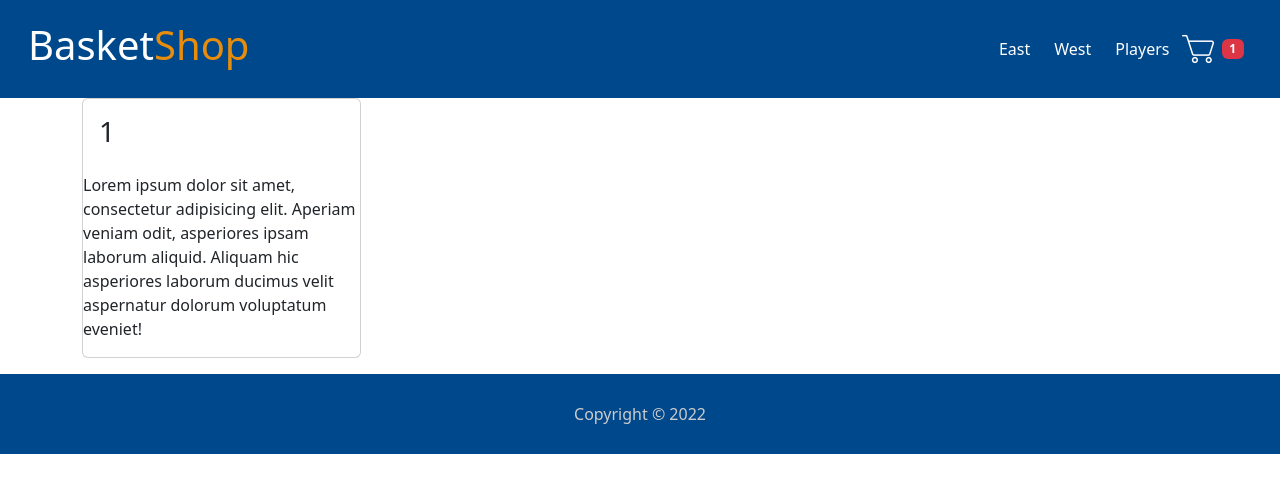
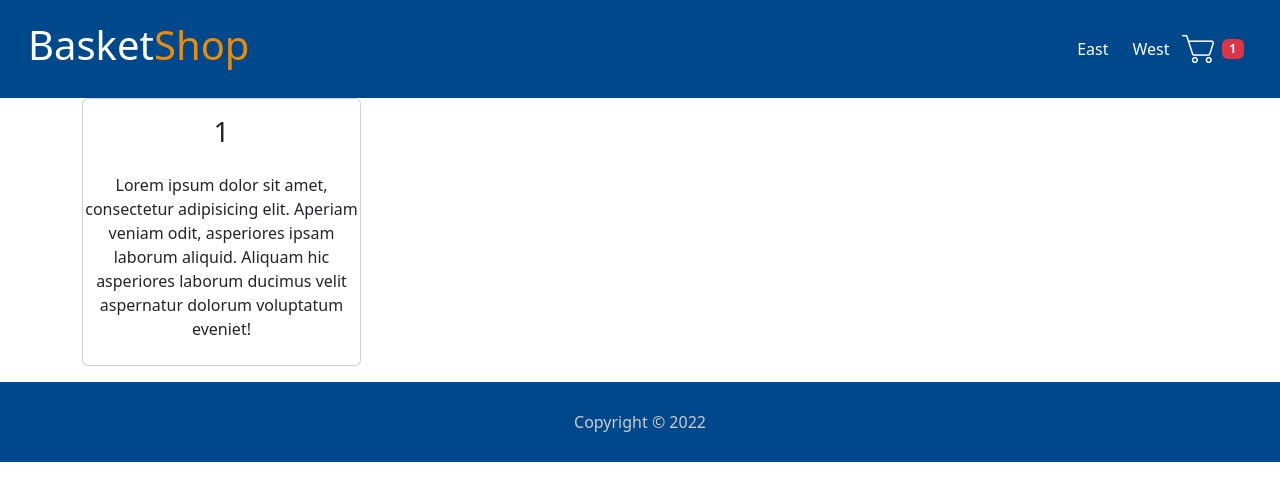
Before and after one commit to Gklerman/bascketshop, a React (Create React App) app: page /item/1 in a window 1280 px wide. Shown: the top 500 px of the page. Built offline with nearby package versions, Linux system fonts and the light colour scheme.

Commit message:
Re-entrega

```diff
--- a/src/components/Item.js
+++ b/src/components/Item.js
@@ -3,28 +3,18 @@ import { Link } from "react-router-dom";
 const Item = ({producto}) => {
 
     return (
-        <div className="col-3">
-            <article key={producto.id} className="card">
+        <div className="col-3 p-2">
+            <article key={producto.id} className="card d-flex justify-content-center align-items-center text-center">
                 <div className="card-body">
                     <h3 className="card-title">{producto.full_name}</h3>
                 </div>
-                <p>{producto.conference}</p>
-                <p>{producto.division}</p>
+                <p className="">Conference: {producto.conference}</p>
+                <p className="pb-3">Division: {producto.division}</p>
 
-                <Link to={`/item/${producto.full_name}`}>Ver más</Link>
+                <Link to={`/item/${producto.full_name}`} className="btn btn-warning mb-2">Info</Link>
             </article>
         </div>
     )
 }
 
 export default Item;
-
-/*
-<p>
-                    <li>{producto.species}</li>
-                    <li>{producto.birth_year}</li>
-                    <li>{producto.homeworld}</li>
-                    <li>{producto.starships}</li>
-                    <li>{producto.vehicles}</li>
-</p>
-*/
--- a/src/components/ItemDetail.js
+++ b/src/components/ItemDetail.js
@@ -5,9 +5,9 @@ const ItemDetail = ({params}) => {
         <div className="col-3">
             <article className="card">
                 <div className="card-body">
-                    <h3 className="card-title">{params}</h3>
+                    <h3 className="card-title text-center">{params}</h3>
                 </div>
-                <p>Lorem ipsum dolor sit amet, consectetur adipisicing elit.
+                <p className="text-center pb-2">Lorem ipsum dolor sit amet, consectetur adipisicing elit.
                 Aperiam veniam odit, asperiores ipsam laborum aliquid.
                 Aliquam hic asperiores laborum ducimus velit aspernatur
                 dolorum voluptatum eveniet!</p>
--- a/src/components/ItemList.js
+++ b/src/components/ItemList.js
@@ -3,7 +3,7 @@ import Item from "./Item";
 const ItemList = ({productos}) => {
 
     return (
-        <div className="row">
+        <div className="row g-1">
             {Array.isArray(productos) ? productos.map((producto) => {
                 return (
                     <Item producto={producto} key={producto.id} />
@@ -15,12 +15,3 @@ const ItemList = ({productos}) => {
 }
 
 export default ItemList;
-
-
-/*{productos.filter(e => e.category === category).map((category, index) => (
-    <div key={index}>
-        <h1>{category.full_name}</h1>
-        <p>{category.conference}</p>
-        <p>{category.division}</p>
-    </div>
-))}*/
--- a/src/components/ItemListContainer.js
+++ b/src/components/ItemListContainer.js
@@ -4,14 +4,9 @@ import { useParams } from "react-router-dom";
 
 const ItemListContainer = () => {
 
-    /* Tambien te falta en el ItemListContainer usar el useParams
-    para poder filtrar por categoría desde el nav. sino siempre
-    te tira el total de los items. */
-
     const [load,setLoad] = useState(false)
     const [productos,setProductos] = useState([])
     const {categoryId} = useParams()
-    console.log(categoryId)
 
     useEffect(() => {
 
@@ -25,29 +20,29 @@ const ItemListContainer = () => {
 
         const pedido = fetch(`https://free-nba.p.rapidapi.com/teams/`, options)
 
-        //const pedido = fetch('https://swapi.dev/api/people/')
-
         pedido
         .then((response) => {
             const productos = response.json()
             return productos
         })
         .then((productos) => {
-            //const filteredCategory = categoryId.filter((category) => category.conference === 'East')
-            setProductos(productos.data)
-            setLoad(true)
+            if(categoryId === undefined) {
+                setProductos(productos.data)
+                setLoad(true)
+            } else {
+                const filteredCategory = productos.data.filter((category) => category.conference === categoryId)
+                setProductos(filteredCategory)
+                setLoad(true)
+            }
+
         })
         .catch((err) => {
             console.error(err)
         });
 
-    },[])
+    },[categoryId])
 
     return (
-
-        /*filteredCategory.map((category) => (
-            <div key={category.conference}>{category.conference}</div>
-        )),*/
 
         <div>
             {load ? 'Productos Cargados' : 'Cargando... '}
--- a/src/components/NavBar.js
+++ b/src/components/NavBar.js
@@ -13,9 +13,8 @@ const NavBar = () => {
                 </button>
                 <div className="collapse navbar-collapse" id="navbarSupportedContent">
                     <ul className="navbar-nav mb-2 ms-auto mb-lg-0 d-flex list-unstyled">
-                        <li className="nav-item m-1 p-2"><Link to={`/category/east`}>East</Link></li>
-                        <li className="nav-item m-1 p-2"><Link to={`/category/west`}>West</Link></li>
-                        <li className="nav-item m-1 p-2"><Link to={`/category/players`}>Players</Link></li>
+                        <li className="nav-item m-1 p-2"><Link to={`/category/East`}>East</Link></li>
+                        <li className="nav-item m-1 p-2"><Link to={`/category/West`}>West</Link></li>
                     </ul>
                 </div>
                 <CartWidget />
--- a/src/index.css
+++ b/src/index.css
@@ -20,6 +20,9 @@ code {
 
 h1 {
   color: #FFF;
+}
+h3 {
+  font-size: 1rem;
 }
 .shop {
   color:#E88D0B;
@@ -52,7 +55,9 @@ nav ul li a:hover {
 }
 
 .card {
-  max-width: 400px;
+  max-width: 350px;
+  min-height: 250px;
+  border: 1px solid #000;
 }
 
 /* --- CARRITO --- */
```
Also changed, not shown: src/components/ItemDetailContainer.js (+0 -58 lines).
